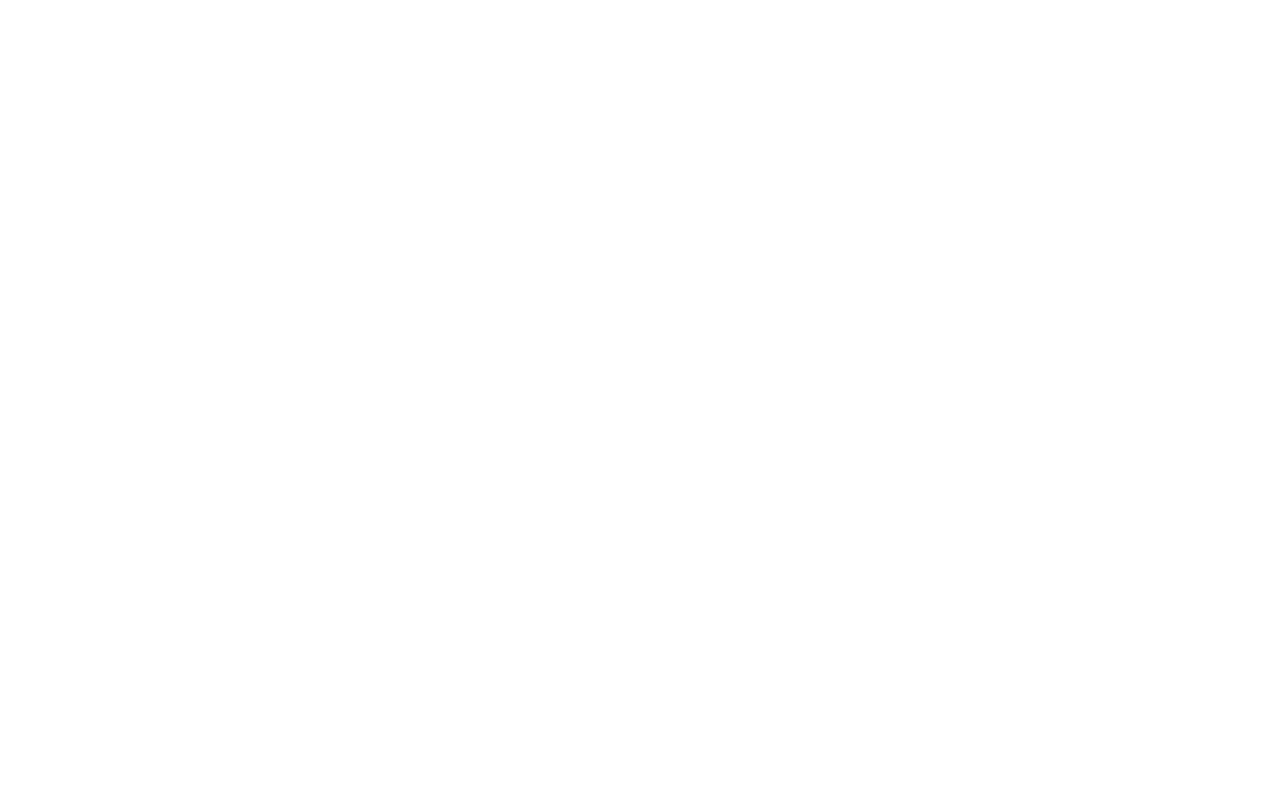
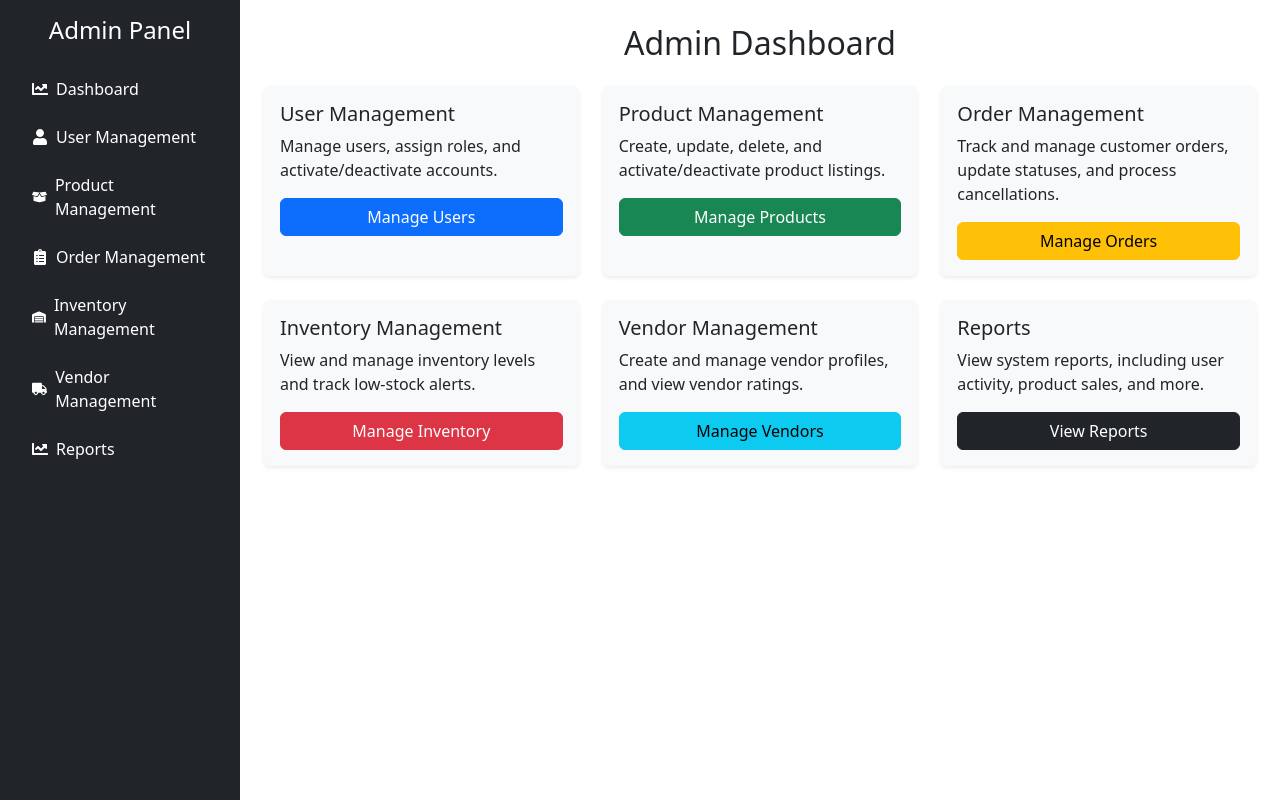
Before and after one commit to IT21182914/EAD-Ecommerce-frontend, a React (Create React App) app: page /admin-dashboard in a window 1280 px wide. Before the commit this address had no page. Built offline with nearby package versions, Linux system fonts and the light colour scheme.

Commit message:
Initial Admin Dashboard

```diff
--- a/package.json
+++ b/package.json
@@ -11,6 +11,8 @@
     "react": "^18.3.1",
     "react-bootstrap": "^2.10.5",
     "react-dom": "^18.3.1",
+    "react-icons": "^5.3.0",
+    "react-router-bootstrap": "^0.26.3",
     "react-router-dom": "^6.26.2",
     "react-scripts": "5.0.1",
     "web-vitals": "^2.1.4"
--- a/src/App.js
+++ b/src/App.js
@@ -2,7 +2,7 @@
 import { BrowserRouter as Router, Routes, Route } from "react-router-dom";
 import Login from "./components/Auth/Login";
 import Register from "./components/Auth/Register";
-import logo from "./logo.svg";
+import AdminDashboard from "./components/Dashboard/AdminDashboard";
 import "./../node_modules/bootstrap/dist/css/bootstrap.min.css";
 
 function App() {
@@ -13,6 +13,7 @@
           <Routes>
             <Route path="/" element={<Login />} />
             <Route path="/register" element={<Register />} />
+            <Route path="/admin-dashboard" element={<AdminDashboard />} />
           </Routes>
         </div>
       </div>
--- /dev/null
+++ b/src/components/Dashboard/AdminDashboard.js
@@ -0,0 +1,104 @@
+import React from "react";
+import { Container, Row, Col, Card, Button } from "react-bootstrap";
+import Sidebar from "./Sidebar";
+
+const AdminDashboard = () => {
+  return (
+    <div className="d-flex">
+      <Sidebar />
+      <Container fluid className="p-4" style={{ marginLeft: "240px" }}>
+        <h2 className="mb-4 text-center">Admin Dashboard</h2>
+        <Row className="g-4">
+          <Col md={6} lg={4}>
+            <Card className="shadow-sm bg-light border-0 h-100">
+              <Card.Body>
+                <Card.Title>User Management</Card.Title>
+                <Card.Text>
+                  Manage users, assign roles, and activate/deactivate accounts.
+                </Card.Text>
+                <Button variant="primary" className="w-100">
+                  Manage Users
+                </Button>
+              </Card.Body>
+            </Card>
+          </Col>
+
+          <Col md={6} lg={4}>
+            <Card className="shadow-sm bg-light border-0 h-100">
+              <Card.Body>
+                <Card.Title>Product Management</Card.Title>
+                <Card.Text>
+                  Create, update, delete, and activate/deactivate product
+                  listings.
+                </Card.Text>
+                <Button variant="success" className="w-100">
+                  Manage Products
+                </Button>
+              </Card.Body>
+            </Card>
+          </Col>
+
+          <Col md={6} lg={4}>
+            <Card className="shadow-sm bg-light border-0 h-100">
+              <Card.Body>
+                <Card.Title>Order Management</Card.Title>
+                <Card.Text>
+                  Track and manage customer orders, update statuses, and process
+                  cancellations.
+                </Card.Text>
+                <Button variant="warning" className="w-100">
+                  Manage Orders
+                </Button>
+              </Card.Body>
+            </Card>
+          </Col>
+
+          <Col md={6} lg={4}>
+            <Card className="shadow-sm bg-light border-0 h-100">
+              <Card.Body>
+                <Card.Title>Inventory Management</Card.Title>
+                <Card.Text>
+                  View and manage inventory levels and track low-stock alerts.
+                </Card.Text>
+                <Button variant="danger" className="w-100">
+                  Manage Inventory
+                </Button>
+              </Card.Body>
+            </Card>
+          </Col>
+
+          <Col md={6} lg={4}>
+            <Card className="shadow-sm bg-light border-0 h-100">
+              <Card.Body>
+                <Card.Title>Vendor Management</Card.Title>
+                <Card.Text>
+                  Create and manage vendor profiles, and view vendor ratings.
+                </Card.Text>
+                <Button variant="info" className="w-100">
+                  Manage Vendors
+                </Button>
+              </Card.Body>
+            </Card>
+          </Col>
+
+          <Col md={6} lg={4}>
+            <Card className="shadow-sm bg-light border-0 h-100">
+              <Card.Body>
+                <Card.Title>Reports</Card.Title>
+                <Card.Text>
+                  View system reports, including user activity, product sales,
+                  and more.
+                </Card.Text>
+                <Button variant="dark" className="w-100">
+                  View Reports
+                </Button>
+              </Card.Body>
+            </Card>
+          </Col>
+        </Row>
+      </Container>
+    </div>
+  );
+};
+
+export default AdminDashboard;
--- /dev/null
+++ b/src/components/Dashboard/Sidebar.js
@@ -0,0 +1,62 @@
+// src/components/Dashboard/Sidebar.js
+import React from "react";
+import { Nav } from "react-bootstrap";
+import { LinkContainer } from "react-router-bootstrap";
+import {
+  FaUser,
+  FaBoxOpen,
+  FaClipboardList,
+  FaWarehouse,
+  FaChartLine,
+  FaTruck,
+} from "react-icons/fa";
+
+const Sidebar = () => {
+  return (
+    <div
+      className="d-flex flex-column p-3 bg-dark text-white"
+      style={{ width: "240px", height: "100vh", position: "fixed" }}
+    >
+      <h4 className="text-center mb-4">Admin Panel</h4>
+      <Nav className="flex-column">
+        <LinkContainer to="/admin-dashboard">
+          <Nav.Link className="text-white mb-2 d-flex align-items-center">
+            <FaChartLine className="me-2" /> Dashboard
+          </Nav.Link>
+        </LinkContainer>
+        <LinkContainer to="/manage-users">
+          <Nav.Link className="text-white mb-2 d-flex align-items-center">
+            <FaUser className="me-2" /> User Management
+          </Nav.Link>
+        </LinkContainer>
+        <LinkContainer to="/manage-products">
+          <Nav.Link className="text-white mb-2 d-flex align-items-center">
+            <FaBoxOpen className="me-2" /> Product Management
+          </Nav.Link>
+        </LinkContainer>
+        <LinkContainer to="/manage-orders">
+          <Nav.Link className="text-white mb-2 d-flex align-items-center">
+            <FaClipboardList className="me-2" /> Order Management
+          </Nav.Link>
+        </LinkContainer>
+        <LinkContainer to="/manage-inventory">
+          <Nav.Link className="text-white mb-2 d-flex align-items-center">
+            <FaWarehouse className="me-2" /> Inventory Management
+          </Nav.Link>
+        </LinkContainer>
+        <LinkContainer to="/manage-vendors">
+          <Nav.Link className="text-white mb-2 d-flex align-items-center">
+            <FaTruck className="me-2" /> Vendor Management
+          </Nav.Link>
+        </LinkContainer>
+        <LinkContainer to="/reports">
+          <Nav.Link className="text-white mb-2 d-flex align-items-center">
+            <FaChartLine className="me-2" /> Reports
+          </Nav.Link>
+        </LinkContainer>
+      </Nav>
+    </div>
+  );
+};
+
+export default Sidebar;
```
Also changed, not shown: 1 other file (tests, documents, lock files or other folders).
